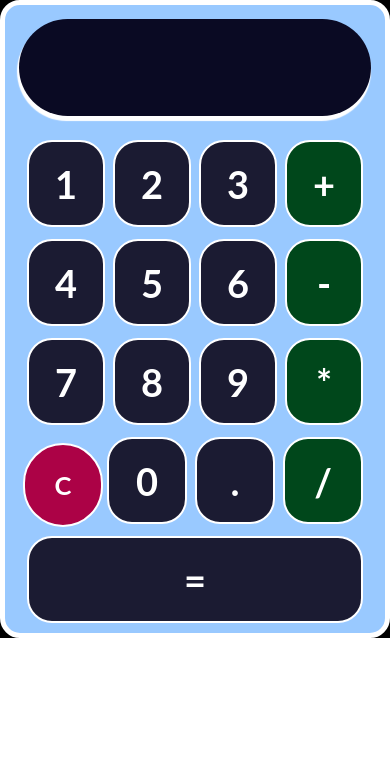
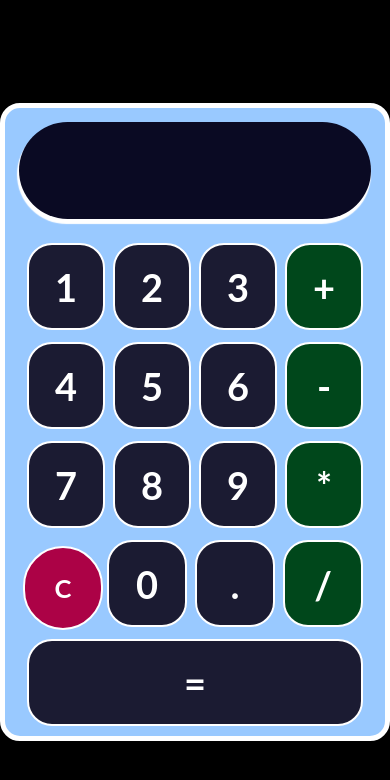
Before and after one commit to pcarbono/Calculator, a React (Create React App) app: page / in a window 390 px wide. Shown: the top 780 px of the page. Built offline with nearby package versions, Linux system fonts and the light colour scheme.

Commit message:
viewport 400px

```diff
--- a/src/App.css
+++ b/src/App.css
@@ -39,3 +39,10 @@
   align-items: center;
   justify-content: center;
 }
+
+@media screen and (max-width:400px){
+  .App{
+      height: 100vh;
+
+  }
+}
```
